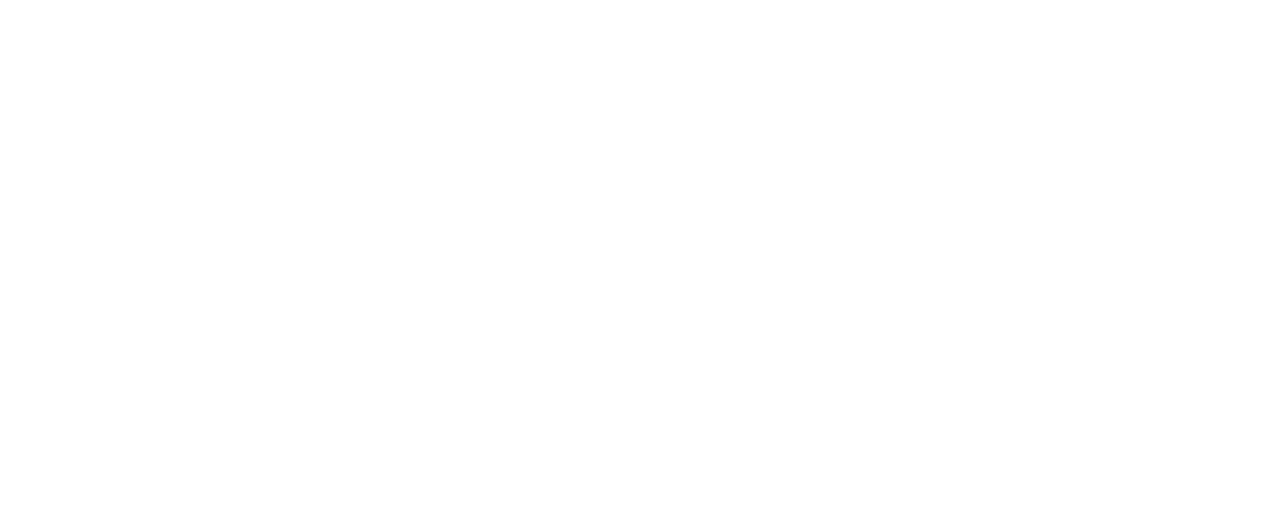
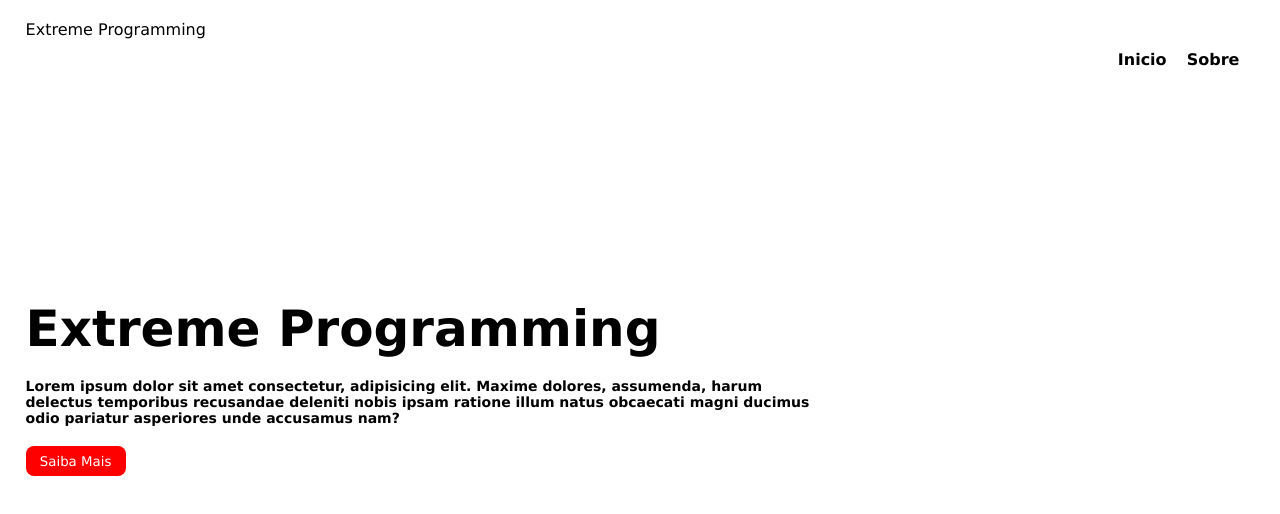
Before and after one commit to Raul-Alter/Site-Extreme-Programming, a plain HTML site: page index.html in a window 1280 px wide. Drawn offline with Linux system fonts and the light colour scheme.

Commit message:
Criação do Layout da página principal

```diff
--- /dev/null
+++ b/css/style.css
@@ -0,0 +1,73 @@
+* {
+    margin: 0;
+    padding: 0;
+    box-sizing: border-box;
+    font-family: Verdana, Geneva, Tahoma, sans-serif;
+}
+
+.center {
+    display: flex;
+    flex-wrap: wrap;
+    max-width: 1280px;
+    margin: 0 auto;
+    padding: 0 2%;
+}
+
+html, body {
+    height: 100%;
+    overflow-y: hidden;
+    overflow-x: hidden;
+}
+
+header {
+    height: 200px;
+    padding: 20px 0;
+}
+
+.logo {
+    width: 50%;
+}
+
+.menu {
+    padding-top: 30px;
+    width: 50%;
+    text-align: right;
+}
+
+.menu a {
+    color: black;
+    text-decoration: none;
+    font-weight: bold;
+    margin-right: 15px;
+}
+
+section .sobre {
+    height: calc(100% - 200px);
+    position: relative;
+}
+
+.texto-sobre {
+    margin-top: 100px;
+}
+
+.texto-sobre h1 {
+    font-size: 50px;
+}
+
+.texto-sobre p {
+    margin: 20px 0;
+    color: black;
+    font-size: 14px;
+    font-weight: bold;
+    max-width: 800px;
+}
+
+.texto-sobre button {
+    border: 0;
+    background-color: red;
+    color: white;
+    border-radius: 8px;
+    width: 100px;
+    height: 30px;
+    cursor: pointer;
+}
--- a/index.html
+++ b/index.html
@@ -4,9 +4,27 @@
     <meta charset="UTF-8">
     <meta http-equiv="X-UA-Compatible" content="IE=edge">
     <meta name="viewport" content="width=device-width, initial-scale=1.0">
-    <title>Document</title>
+    <title>Extreme Programming</title>
+    <link rel="stylesheet" href="css/style.css">
 </head>
 <body>
-
+    <header>
+        <div class="center">
+            <div class="logo">Extreme Programming</div>
+            <div class="menu">
+                <a href="#">Inicio</a>
+                <a href="#">Sobre</a>
+            </div>
+        </div>
+    </header>
+    <section class="sobre">
+        <div class="center">
+            <div class="texto-sobre">
+                <h1>Extreme Programming</h1>
+                <p>Lorem ipsum dolor sit amet consectetur, adipisicing elit. Maxime dolores, assumenda, harum delectus temporibus recusandae deleniti nobis ipsam ratione illum natus obcaecati magni ducimus odio pariatur asperiores unde accusamus nam?</p>
+                <button>Saiba Mais</button>
+            </div>
+        </div>
+    </section>
 </body>
 </html>
```
